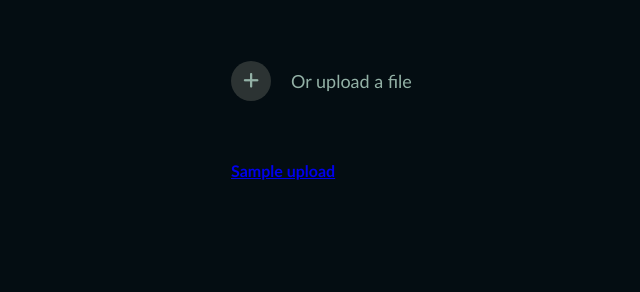
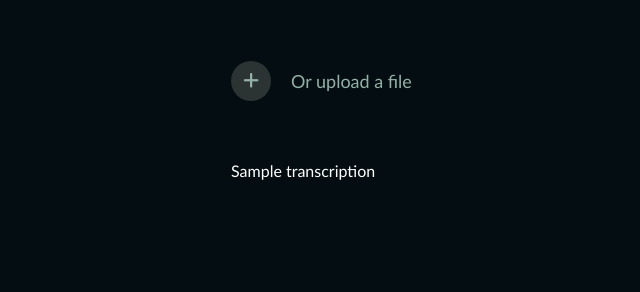
Before and after one commit to software-students-fall2023/4-containerized-app-exercise-team1-pt4, a Flask app: template web-app/client/templates/home.html in a window 1280 px wide. Shown: the part 455-747 px from the top of the page, without its empty margins (184-824 px from the left). Run offline with Flask 3, Linux system fonts and the light colour scheme; the template is opened without the code that fills it: most values are stand-ins (such as "Sample title", 1, 10 or a date in 2020); parts of the project's set-up code (start-up, migrations or seed data) failed here and were passed over; some libraries are stand-ins or nearby versions.

Commit message:
changes for transcription history

```diff
--- a/web-app/client/templates/home.html
+++ b/web-app/client/templates/home.html
@@ -29,7 +29,7 @@
               <button id="popup-record" type="submit" onclick="startRecording()">
                 <i class="fa-solid fa-microphone"></i>
               </button>
-              <button type="submit" onclick="stopRecording()">
+              <button id="popup-stop" type="submit" onclick="stopRecording()">
                 <i class="fa-solid fa-square"></i>
               </button>
           </div>
@@ -47,16 +47,15 @@
         <p> Or upload a file </p>
       </div>
       <div class="history-container" id="history">
-        {% for upload in history %}
-        <a href="{{ url_for('upload', upload_id=upload._id) }}">
-          <strong>{{upload.Name}}</strong>
-        </a>
+        {% for transcription in transcriptions %}
+          <p>{{transcription.transcription}}</p>
         {% endfor %}
       </div>
     </div>
     <script>
       let popup = document.getElementById("popup");
-      const btn = document.getElementById("popup-record");
+      const recordBtn = document.getElementById("popup-record");
+      const stopBtn = document.getElementById("popup-stop")
 
       function openPopup(){
         popup.classList.add("open-popup");
@@ -65,14 +64,12 @@
         popup.classList.remove("open-popup");
       }
 
-      let index = 0;
+      recordBtn.addEventListener('click', function onClick(){
+        recordBtn.style.backgroundColor = "red";
+      });
 
-      const colors = ['red', '#5C8374'];
-
-      btn.addEventListener('click', function onClick(){
-        btn.style.backgroundColor = colors[index]
-
-        index = index >= colors.length - 1 ? 0 : index + 1;
+      stopBtn.addEventListener('click', function onClick(){
+        stopBtn.style.backgroundColor = "#5C8374";
       });
 
     </script>
--- a/web-app/server/app.py
+++ b/web-app/server/app.py
@@ -2,6 +2,22 @@
 import os
 from flask import Flask, render_template, request, flash, redirect, jsonify
 import requests
+import pymongo
+from pymongo.mongo_client import MongoClient
+from pymongo.server_api import ServerApi
+from dotenv import load_dotenv
+
+load_dotenv()
+uri = os.getenv("URI")
+
+mongo = MongoClient(uri, server_api=ServerApi("1"))
+
+try:
+    mongo.admin.command("ping")
+    print("Successfully connected to MongoDB.")
+except pymongo.errors.ConnectionFailure as e:
+    print(f"MongoDB connection failed: {e}")
+
 
 app = Flask(
     __name__, template_folder="../client/templates", static_folder="../client/static"
```
